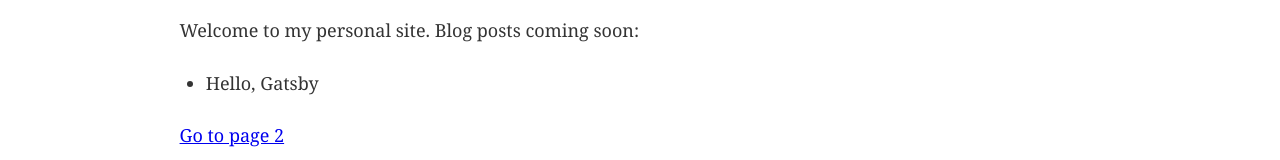
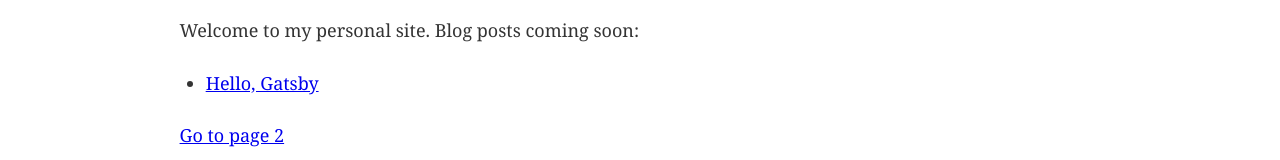
Before and after one commit to saylerb/saylerb.github.io, a Gatsby site: page / in a window 1280 px wide. Shown: the part 176-336 px from the top of the page. Built offline with nearby package versions, Linux system fonts and the light colour scheme; Gatsby itself is replaced by a stand-in of ours.

Commit message:
add links to the index page

```diff
--- a/src/pages/index.js
+++ b/src/pages/index.js
@@ -16,6 +16,7 @@ const IndexPage = () => (
               node {
                 id
                 frontmatter {
+                  path
                   title
                   date
                 }
@@ -31,7 +32,13 @@ const IndexPage = () => (
         return (
           <ul>
             {data.allMarkdownRemark.edges.map(edge => {
-              return <li key={edge.node.id}>{edge.node.frontmatter.title}</li>;
+              return (
+                <li key={edge.node.id}>
+                  <Link to={edge.node.frontmatter.path}>
+                    {edge.node.frontmatter.title}
+                  </Link>
+                </li>
+              );
             })}
           </ul>
         );
```
